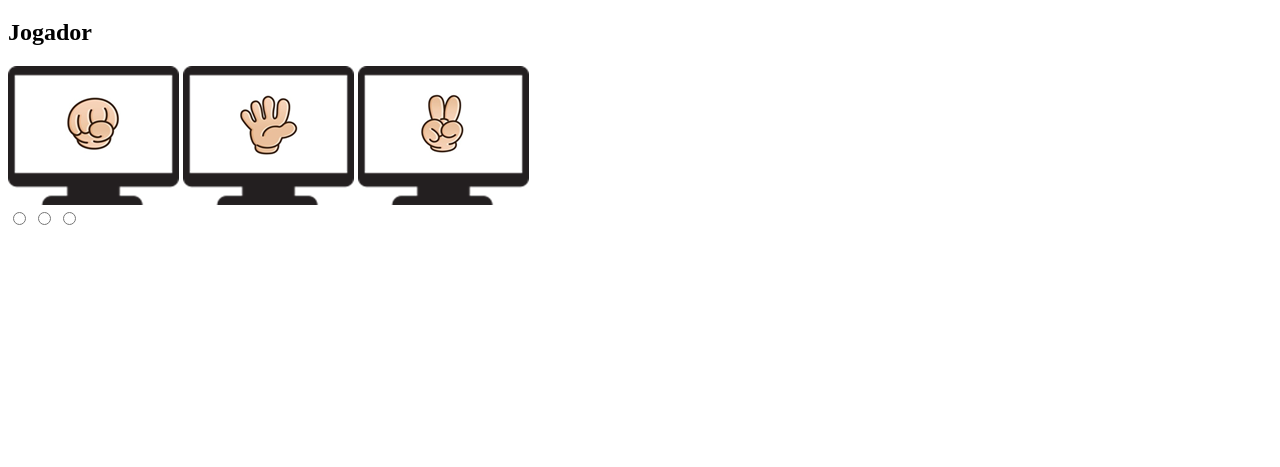
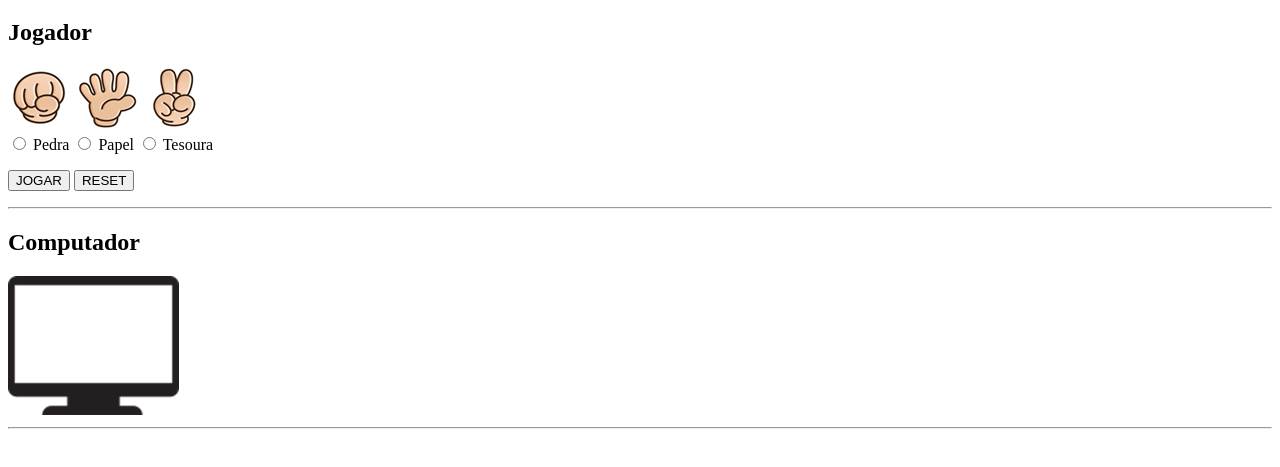
Before and after one commit to WesleySouzaSilva97/jokenpo, a plain HTML site: page index.html in a window 1280 px wide. Shown: the part 61-528 px from the top of the page. Drawn offline with Linux system fonts and the light colour scheme.

Commit message:
att com imagem

```diff
--- a/index.html
+++ b/index.html
@@ -10,17 +10,23 @@
 <body>
     <h1>Jokenpo</h1>
     <h2>Jogador</h2>
-    <img src="img/pcpedra.png" alt="pedra">
-    <img src="img/pcpapel.png" alt="papel">
-    <img src="img/pctesoura.png" alt="tesoura">
+    <img src="img/pedra.png" alt="pedra">
+    <img src="img/papel.png" alt="papel">
+    <img src="img/tesoura.png" alt="tesoura">
     <form>
-        <input type="radio" name="pedra" id="pedra">
-        <input type="radio" name="papel" id="papel">
-        <input type="radio" name="tesoura" id="tesoura">
+        <input type="radio" name="escolha" id="pedra"> Pedra
+        <input type="radio" name="escolha" id="papel"> Papel
+        <input type="radio" name="escolha" id="tesoura"> Tesoura
+        <p>
+            <button onclick="jogar()"> JOGAR</button>
+            <input type="reset" value="RESET">
+        </p>
     </form>
-
-
-
+    <hr>
+    <h2>Computador</h2>
+    <img src="img/pc.png" alt="pc" id="pc">
+    <hr>
+    <h3 id="resultado"></h3>
     <script src="app.js"></script>
 </body>
 
```
